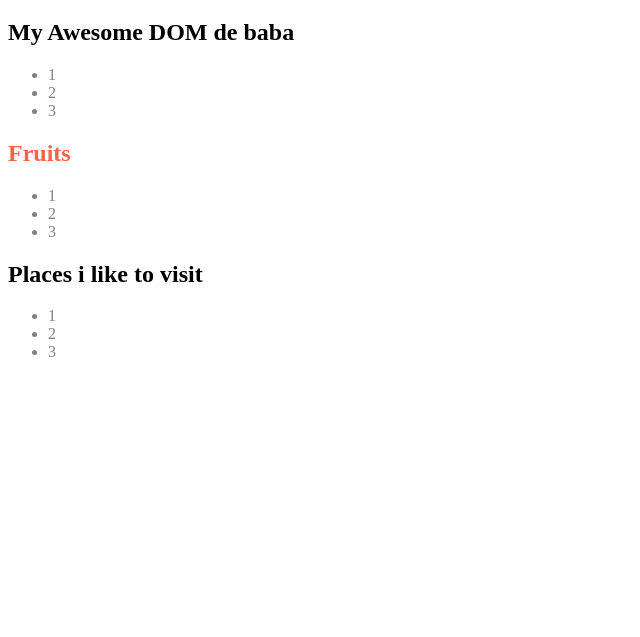
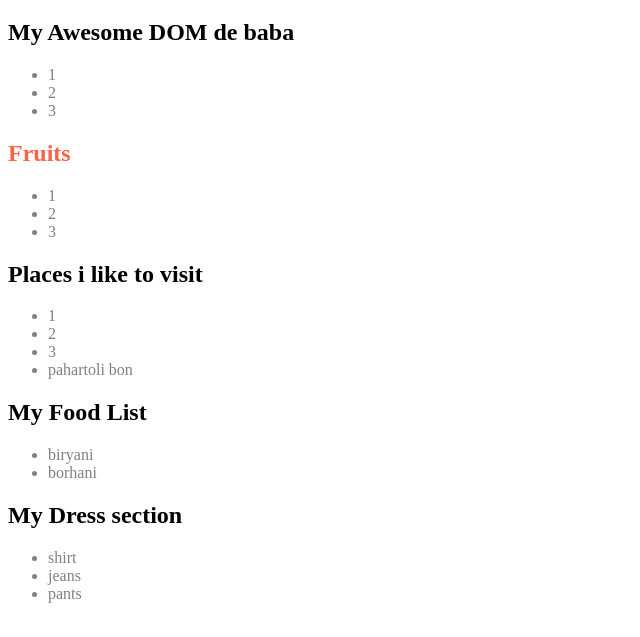
Before and after one commit to aaarajuan/tour-of-dom, a plain HTML site: page index.html in a window 1280 px wide. Shown: the part 61-698 px from the top of the page, without its empty margins (0-640 px from the left). Drawn offline with Linux system fonts and the light colour scheme.

Commit message:
learned more js dom

```diff
--- a/index.html
+++ b/index.html
@@ -21,7 +21,7 @@
     <header>
         <h1>Welcome to my DOM</h1>
     </header>
-    <main>
+    <main id="main-container">
         <section>
             <h1>My Awesome DOM de baba</h1>
             <ul>
@@ -40,7 +40,7 @@
         </section>
         <section>
             <h1>Places i like to visit</h1>
-            <ul>
+            <ul id="places-list">
                 <li class="important-places">1</li>
                 <li class="important-places">2</li>
                 <li class="important-places">3</li>
@@ -53,6 +53,7 @@
 
     <!-- External JS Scripts Start Here -->
     <script src="./js/dom.js"></script>
+    <script src="./js/append.js"></script>
     <script>
         const liCollection = document.getElementsByTagName("li");
         // console.log(liCollection);
--- /dev/null
+++ b/js/append.js
@@ -0,0 +1,39 @@
+// where to add
+const placesList = document.getElementById('places-list');
+// 2. what to be added
+const li = document.createElement('li');
+li.innerText = 'pahartoli bon';
+
+// 3. add th child
+placesList.appendChild(li);
+
+const mainContainer = document.getElementById('main-container');
+
+const section = document.createElement('section');
+const h1 = document.createElement('h1');
+h1.innerText = 'My Food List';
+section.appendChild(h1);
+
+const ul = document.createElement('ul');
+const li1 = document.createElement('li');
+li1.innerText = 'biryani';
+ul.appendChild(li1);
+const li2 = document.createElement('li');
+li2.innerText = 'borhani';
+ul.appendChild(li2);
+
+section.appendChild(ul);
+mainContainer.appendChild(section);
+
+
+// set innerHTML directly
+const sectionDress = document.createElement('section');
+sectionDress.innerHTML = `
+<h1>My Dress section</h1>
+<ul>
+    <li>shirt</li>
+    <li>jeans</li>
+    <li>pants</li>
+</ul>
+`
+mainContainer.appendChild(sectionDress);
```
